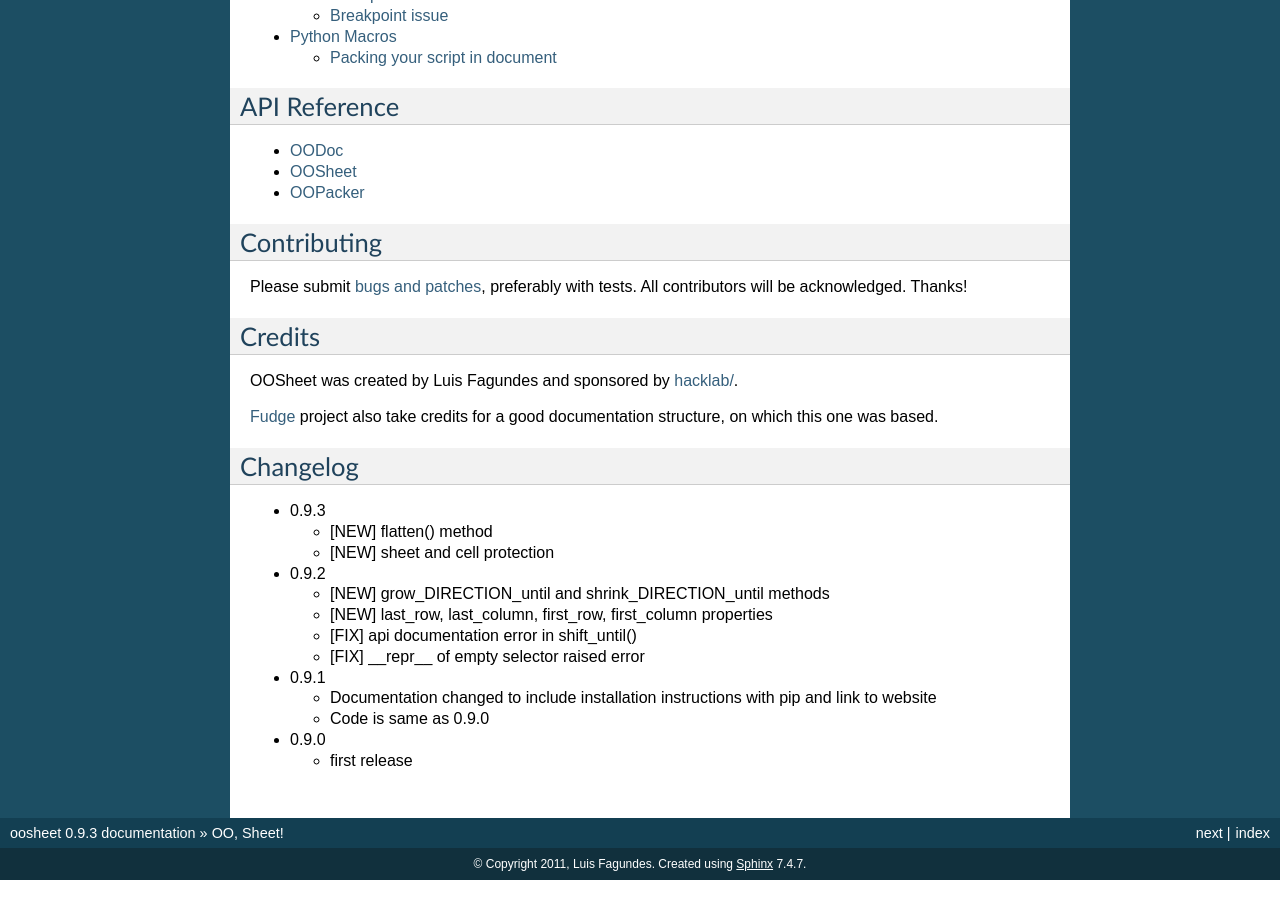
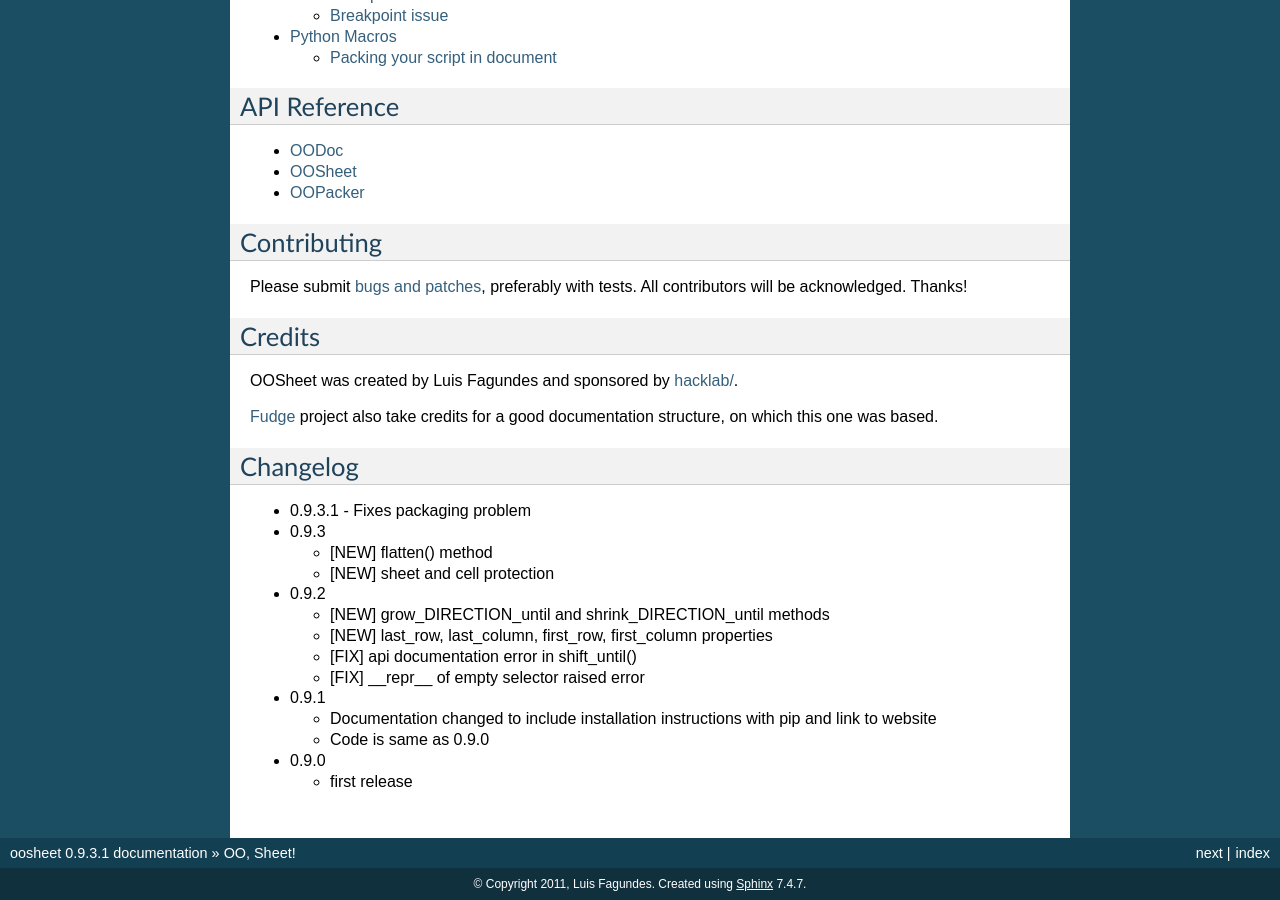
Before and after one commit to lfagundes/oosheet, a Sphinx documentation site: the page built from docs/index.rst, in a window 1280 px wide and 900 px high, scrolled down 1473 px. Built offline with Sphinx 7.4.7, drawn with Linux system fonts in a browser that asks for light colours; some of the changed text lies outside the part shown.

Commit message:
release 0.9.3.1, fixes packaging problem

```diff
--- a/docs/index.rst
+++ b/docs/index.rst
@@ -87,6 +87,9 @@
 Changelog
 =========
 
+- 0.9.3.1
+  - Fixes packaging problem
+
 - 0.9.3
 
   - [NEW] flatten() method
--- a/setup.py
+++ b/setup.py
@@ -2,7 +2,7 @@
 import os
 
 setup(name = 'oosheet',
-      version = '0.9.3',
+      version = '0.9.3.1',
       description = 'OpenOffice.org Spreadsheet scripting library',
       long_description = open(os.path.join(os.path.dirname(__file__), "README")).read(),
       author = "Luis Fagundes",
```
